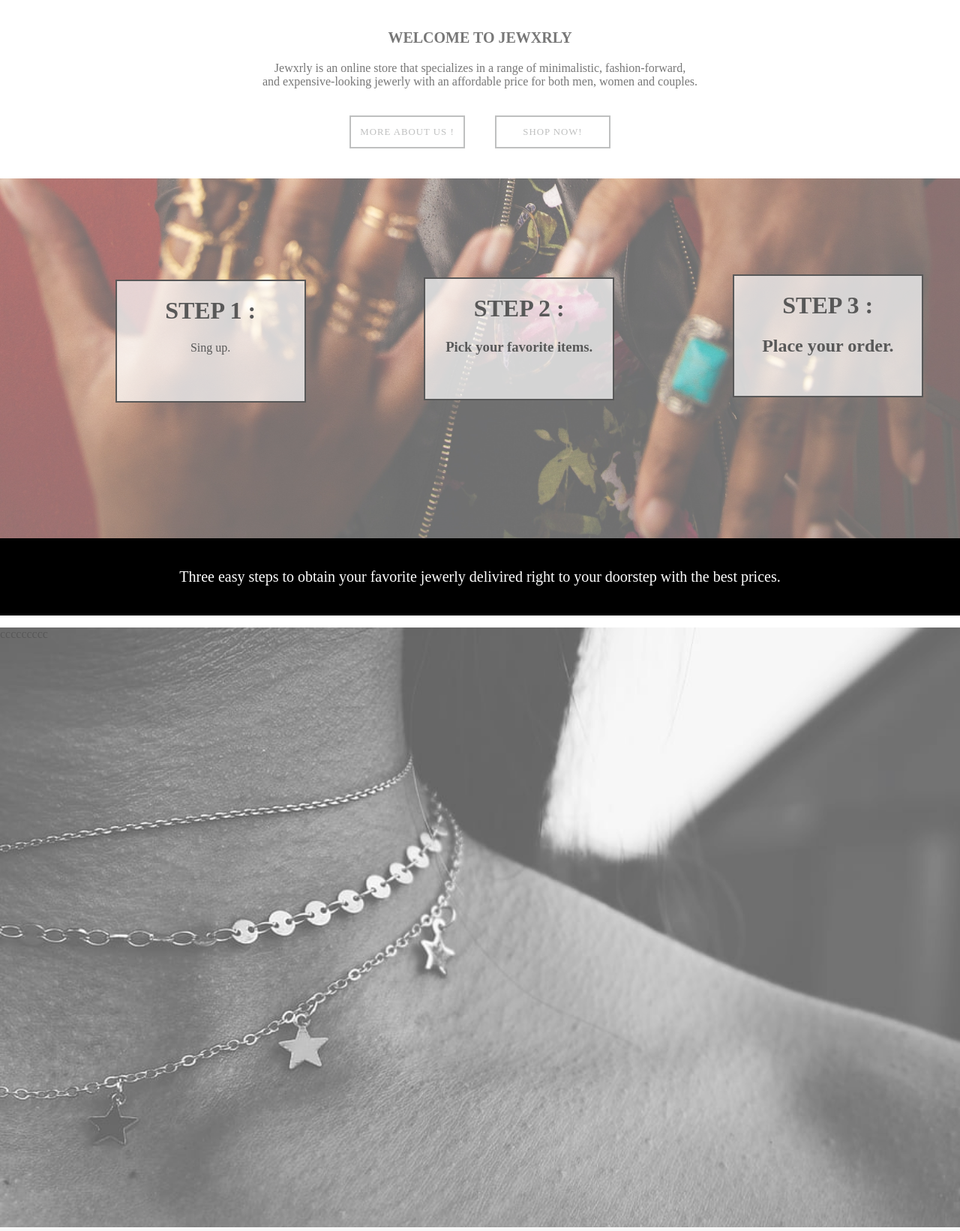
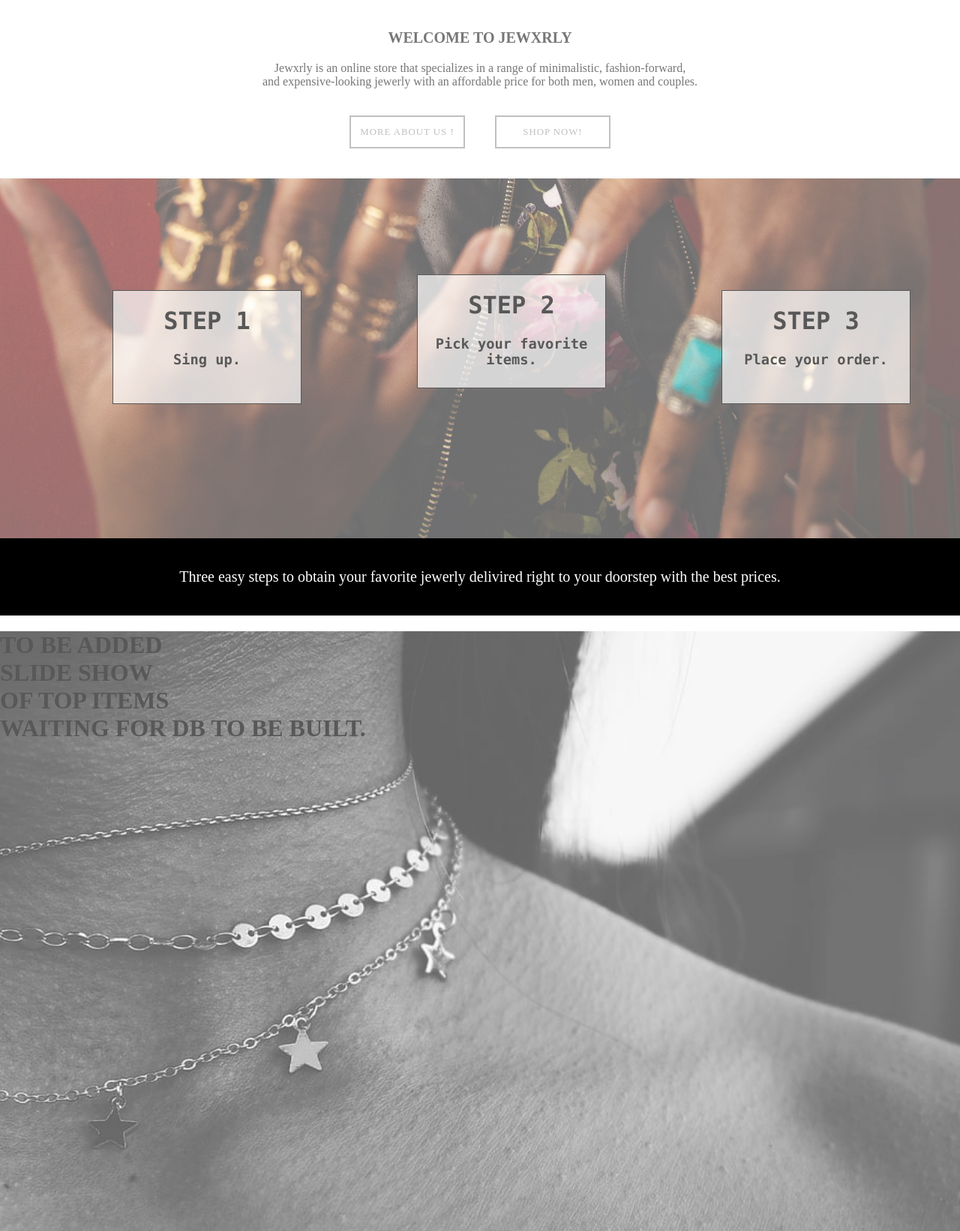
Before and after one commit to JohnHajjar/web3-2021-John-Hajjar, a PHP site: page /mainpage.php in a window 1280 px wide. Shown: the part 801-2443 px from the top of the page at 75% size. Run offline with PHP 8.4, Linux system fonts and the light colour scheme.

Commit message:
mainpage update

```diff
--- a/mainpage.php
+++ b/mainpage.php
@@ -35,39 +35,36 @@
 
 <div class="img2">
     <div class="stepscss">
-
+        <a href="/web3x/signup.php" >
             <h1>
-                STEP 1 :
+                STEP 1
             </h1>
-            <p>
+            <h3>
                 Sing up.
-            </p>
-
+            </h3>
+        </a>
     </div>
-
-
     <div class="stepscss">
-
+        <a href="/web3x/shopmainpage.php" >
             <h1>
-                STEP 2 :
+                STEP 2
             </h1>
             <h3>
                 Pick your favorite items.
             </h3>
-
+        </a>
+    </div>
+    <div class="stepscss">
+        <a href="/web3x/checkchart.php" >
+            <h1>
+                STEP 3
+            </h1>
+            <h3>
+                Place your order.
+            </h3>
+        </a>
     </div>
 
-
-    <div class="stepscss">
-
-        <h1>
-            STEP 3 :
-        </h1>
-        <h2>
-            Place your order.
-        </h2>
-
-</div>
 
 </div>
 
@@ -78,8 +75,18 @@
 </div>
 
 <div class="img3">
-        <p>ccccccccc</p>
+    <div>
+        <h1>
+            TO BE ADDED
+            <br>
+            SLIDE SHOW
+            <br>
+            OF TOP ITEMS
+            <br> WAITING FOR DB TO BE BUILT.
+        </h1>
+    </div>
 </div>
+
 
 </body>
 </html>
--- /dev/null
+++ b/signup.php
@@ -0,0 +1,5 @@
+<?php
+
+echo 'Sign up page';
+
+?>
--- a/stylesheet.css
+++ b/stylesheet.css
@@ -47,21 +47,34 @@ body {
 
 /* START STEPS CSS */
 .stepscss {
-    border:solid black 2px;
+  font-family: "Lucida Console", Monaco, monospace;
+    border:solid black 1px;
     background-color:  rgba(255, 255, 255, 0.7);
     position:relative;
-    width:250px;
+    width: 250px;
+    height: 150px;
+    display: inline-block;
+    margin-top:10%;
+    margin-left: 150px;
+    text-align: center;
+}
+
+/*
+width:20%;
     height:20%;
     display: inline-block;
-    margin-left: 12%;
+    margin-left: 10%;
     margin-top:10%;
     text-align: center;
-
-}
+ */
 
 /* END OF STEPS CSS */
 
+a {
+  text-decoration: none;
+  color: #000000;
 
+}
 
 
 
```
